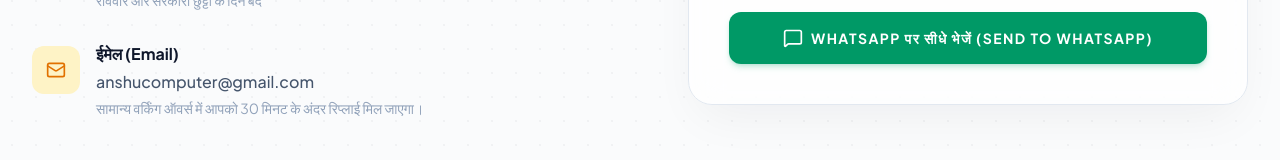
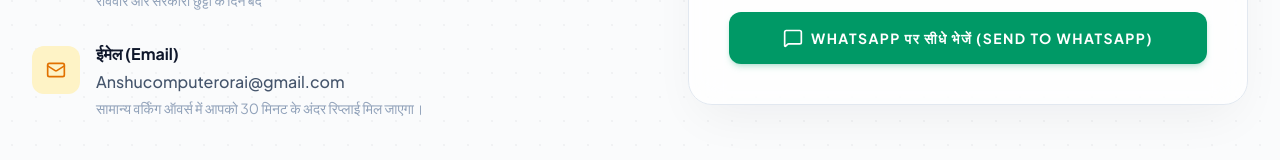
Before and after one commit to ssoni4751/PROJECT_EGI, a Next.js app: page /contact in a window 1280 px wide. Shown: the part 635-795 px from the top of the page. Built offline with nearby package versions, Linux system fonts and the light colour scheme.

Commit message:
Update contact email to Anshucomputerorai@gmail.com

```diff
--- a/src/app/contact/page.tsx
+++ b/src/app/contact/page.tsx
@@ -110,7 +110,7 @@
               </div>
               <div>
                 <h4 className="font-bold text-slate-900 mb-1">{t("contact-email-label")}</h4>
-                <p className="text-slate-600 font-medium">anshucomputer@gmail.com</p>
+                <p className="text-slate-600 font-medium">Anshucomputerorai@gmail.com</p>
                 <p className="text-slate-400 text-sm mt-1">{t("contact-whatsapp-sub")}</p>
               </div>
             </div>
```
